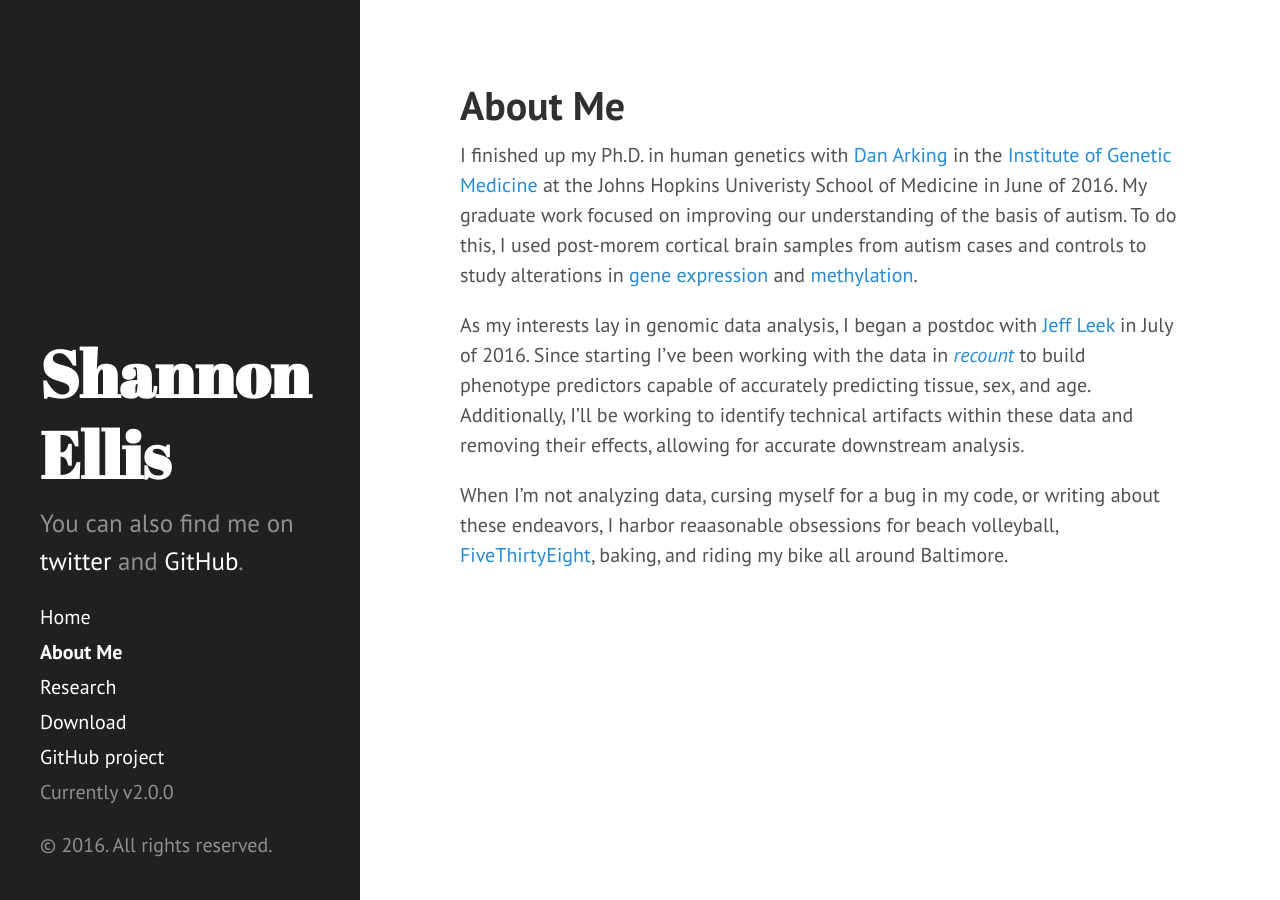
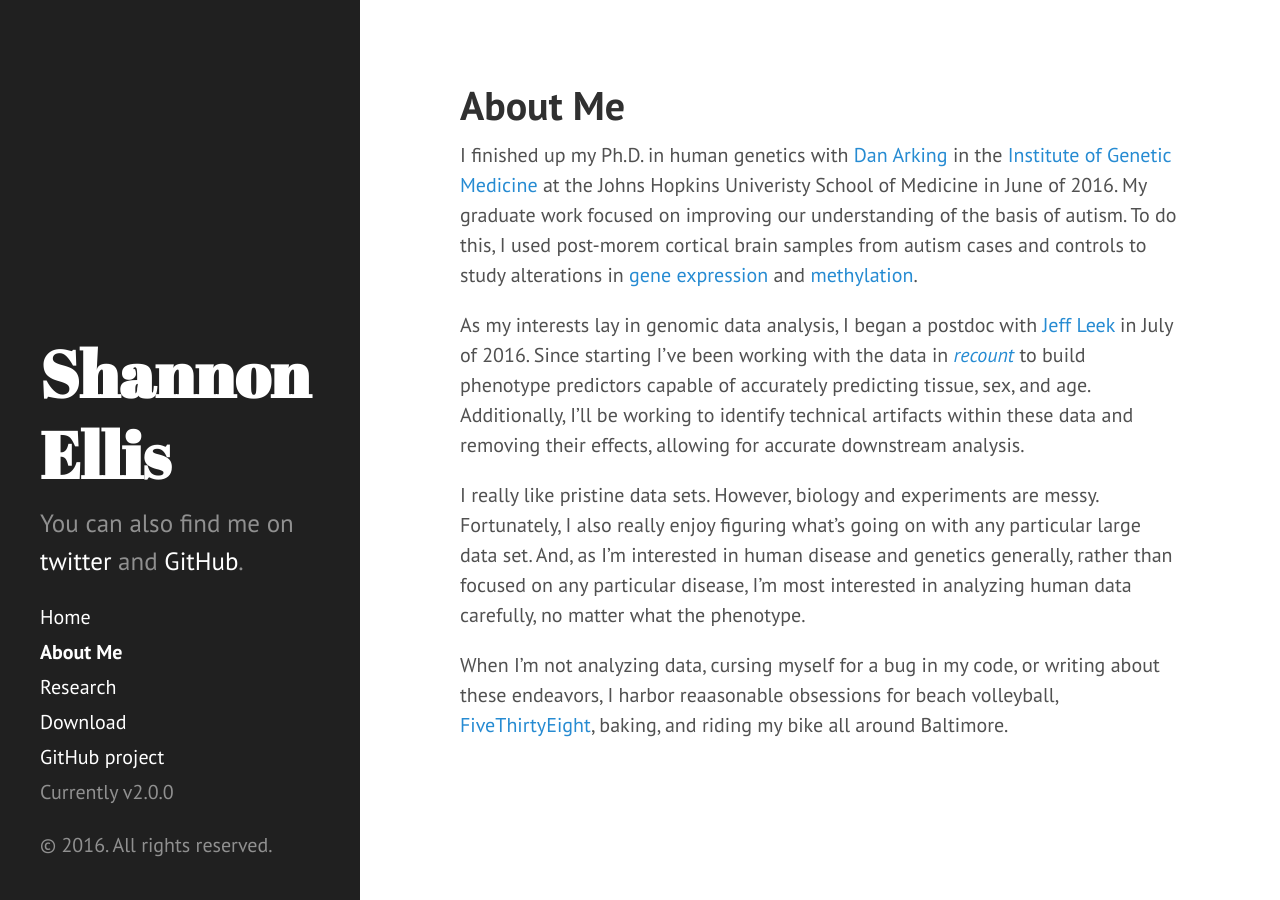
Before and after one commit to ShanEllis/ShanEllis.github.io, a Jekyll site: the page built from about.md, in a window 1280 px wide. Built offline with Jekyll 4.4.1, drawn with Linux system fonts in a browser that asks for light colours.

Commit message:
Update about.md

```diff
--- a/about.md
+++ b/about.md
@@ -7,4 +7,6 @@ I  finished up my Ph.D. in human genetics with [Dan Arking](http://www.arkinglab
 
 As my interests lay in genomic data analysis, I began a postdoc with [Jeff Leek](http://jtleek.com/) in July of 2016. Since starting I've been working with the data in *[recount](https://jhubiostatistics.shinyapps.io/recount/)* to build phenotype predictors capable of accurately predicting tissue, sex, and age. Additionally, I'll be working to identify technical artifacts within these data and removing their effects, allowing for accurate downstream analysis.
 
+I really like pristine data sets. However, biology and experiments are messy. Fortunately, I also really enjoy figuring what's going on with any particular large data set. And, as I'm interested in human disease and genetics generally, rather than focused on any particular disease, I'm most interested in analyzing human data carefully, no matter what the phenotype.
+
 When I'm not analyzing data, cursing myself for a bug in my code, or writing about these endeavors, I harbor reaasonable obsessions for beach volleyball, [FiveThirtyEight](http://fivethirtyeight.com/), baking, and riding my bike all around Baltimore.
```
